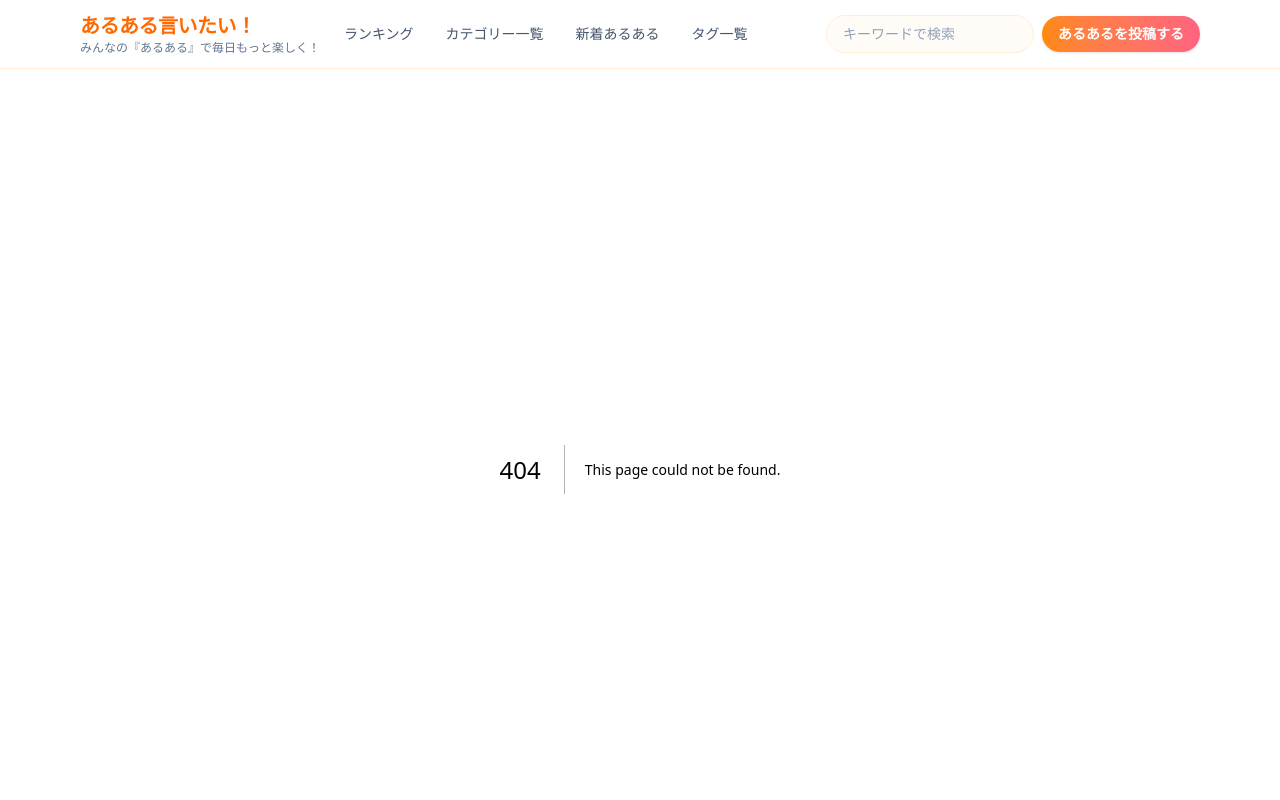
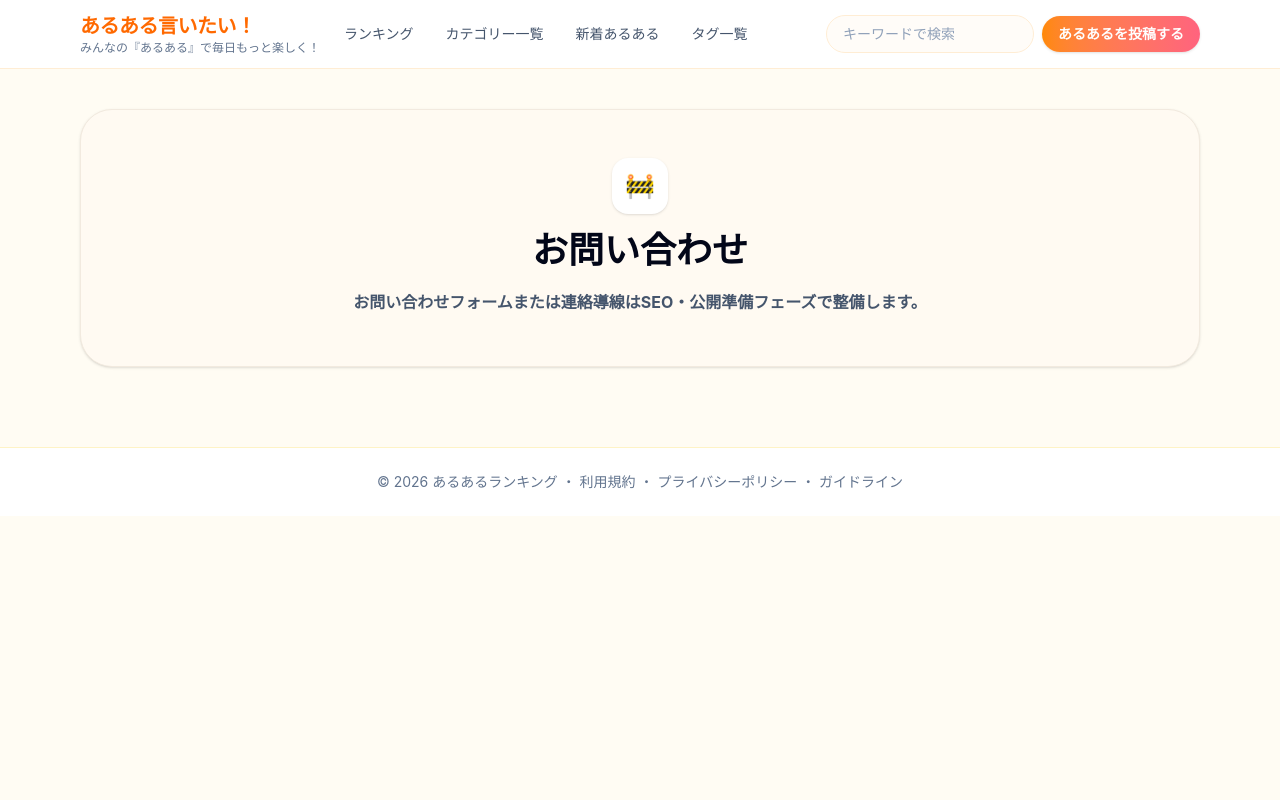
Before and after one commit to ikeshidr/aruaru-ranking, a Next.js app: page /contact in a window 1280 px wide. Before the commit this address had no page. Shown: the top 800 px of the page. Built offline with nearby package versions, Linux system fonts and the light colour scheme.

Commit message:
Add contact placeholder page

```diff
--- /dev/null
+++ b/src/app/contact/page.tsx
@@ -0,0 +1,5 @@
+import { PlaceholderPage } from '@/components/ui/PlaceholderPage';
+
+export default function ContactPage() {
+  return <PlaceholderPage title="お問い合わせ" description="お問い合わせフォームまたは連絡導線はSEO・公開準備フェーズで整備します。" />;
+}
```
